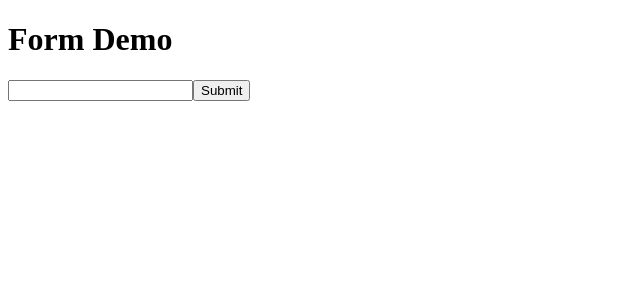
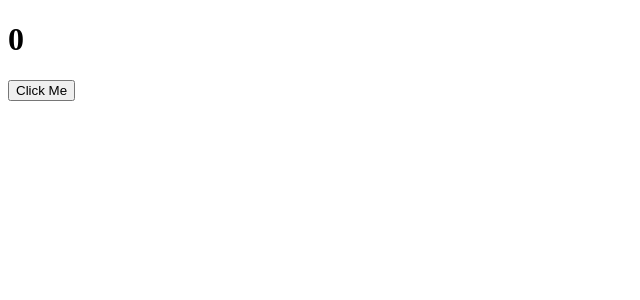
Before and after one commit to boikhutsodev/rectpct, a React (Vite) app in the folder product-app/: page / in a window 1280 px wide. Shown: the top 300 px of the page, without its empty margins (0-640 px from the left). Built offline with nearby package versions, Linux system fonts and the light colour scheme.

Commit message:
Replace form demo with incrementing counter demo.

```diff
--- a/product-app/src/App.jsx
+++ b/product-app/src/App.jsx
@@ -1,26 +1,20 @@
 import React from "react";
 
 // Watched 2:27:32
-import { useState } from "react";
+import { useEffect, useState } from "react";
 
 function App() {
-  const [username, setUsername] = useState("");
+  const [value, setValue] = useState(0);
 
-  const handleChange = (event) => {
-    setUsername(event.target.value);
-  };
-  const handleSubmit = (event) => {
-    event.preventDefault();
-    alert(`You typed: ${username}`);
-    setUsername("");
-  };
+  useEffect(() => {
+    console.log("Hello");
+    document.title = `Increment (${value})`;
+  }, [value]);
+
   return (
     <>
-      <h1>Form Demo</h1>
-      <form onSubmit={handleSubmit}>
-        <input type="text" value={username} onChange={handleChange} />
-        <button>Submit</button>
-      </form>
+      <h1>{value}</h1>
+      <button onClick={() => setValue(value + 1)}>Click Me</button>
     </>
   );
 }
```
